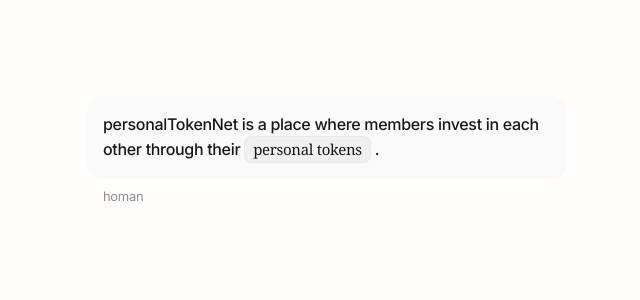
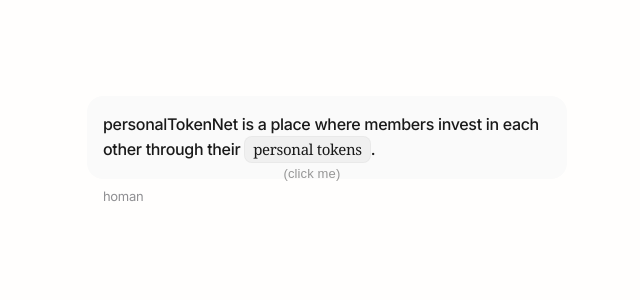
Before and after one commit to homan-uppu/personal-token-website, a Next.js app: page / in a window 1280 px wide. Shown: the top 300 px of the page, without its empty margins (313-953 px from the left). Built offline with nearby package versions, Linux system fonts and the light colour scheme.

Commit message:
click me on pill when user has never clicked a pill before

```diff
--- a/src/chat/Chat.module.css
+++ b/src/chat/Chat.module.css
@@ -46,11 +46,6 @@
   gap: 8px;
 }
 
-.componentCaption {
-  font-size: 12px;
-  color: rgba(0, 0, 0, 0.3);
-}
-
 .followUpsContainer {
   margin-top: 8px;
   margin-bottom: 24px;
--- a/src/chat/Pill/Pill.module.css
+++ b/src/chat/Pill/Pill.module.css
@@ -1,6 +1,7 @@
 .pillBubble {
   display: inline-block;
   background: #f0f0f0;
+  position: relative;
   border-radius: 8px;
   padding: 1px 8px;
   cursor: pointer;
@@ -9,6 +10,12 @@
   transition: box-shadow 0.2s, border-color 0.2s, background 0.2s;
   font-size: 15px;
   user-select: none;
+}
+
+.pillCaption {
+  position: absolute;
+  width: 100%;
+  left: calc(50% - 24px);
 }
 
 .pillBubble:hover,
--- a/src/chat/Pill/index.tsx
+++ b/src/chat/Pill/index.tsx
@@ -1,13 +1,20 @@
 import React from "react";
 import styles from "./Pill.module.css";
+import Caption from "@/components/Caption";
 
 interface PillProps {
   isExpanded: boolean;
   text: string;
   onClick?: () => void;
+  caption?: string;
 }
 
-const PillComp: React.FC<PillProps> = ({ isExpanded, text, onClick }) => {
+const PillComp: React.FC<PillProps> = ({
+  isExpanded,
+  text,
+  onClick,
+  caption,
+}) => {
   return (
     <div
       className={
@@ -18,6 +25,11 @@ const PillComp: React.FC<PillProps> = ({ isExpanded, text, onClick }) => {
       onClick={onClick}
     >
       <span>{text}</span>
+      {caption && (
+        <div className={styles.pillCaption}>
+          <Caption label={caption} />
+        </div>
+      )}
     </div>
   );
 };
--- a/src/chat/index.tsx
+++ b/src/chat/index.tsx
@@ -15,6 +15,7 @@ import PillComponent from "./Pill";
 import styles from "./Chat.module.css";
 import { dummyPersonalToken } from "@/util/models";
 import { PersonalTokenComp } from "@/components/PersonalToken";
+import Caption from "@/components/Caption";
 
 // Helper to check if an object is a Pill
 function isPill(item: any): item is Pill {
@@ -34,6 +35,8 @@ const Chat: React.FC = () => {
   const [expandedPills, setExpandedPills] = useState<
     Record<string, number | null>
   >({});
+  // State: track if user has ever clicked on a pill
+  const [hasEverClickedOnPill, setHasEverClickedOnPill] = useState(false);
 
   // Handler for pill click
   const handlePillClick = (
@@ -44,6 +47,9 @@ const Chat: React.FC = () => {
     // Only expand if not already expanded
     const pillKey = `${bubbleIdx}-${contentIdx}`;
     if (expandedPills[pillKey] != null) return;
+
+    // Mark that user has clicked a pill at least once
+    if (!hasEverClickedOnPill) setHasEverClickedOnPill(true);
 
     // Expand ALL expansions in the expanded array
     pill.expanded.forEach((expansion, expansionIdx) => {
@@ -83,6 +89,8 @@ const Chat: React.FC = () => {
     setExpandedPills((prev) => ({ ...prev, [pillKey]: 0 }));
   };
 
+  const clickMeLabel = <Caption label="(click me)" />;
+
   // Render a single bubble's content
   const renderContent = (
     content: (ContentItem | Pill)[],
@@ -105,7 +113,7 @@ const Chat: React.FC = () => {
           return (
             <div key={idx} className={styles.component}>
               <PersonalTokenComp token={dummyPersonalToken} />
-              <span className={styles.componentCaption}>(click me)</span>
+              {clickMeLabel}
             </div>
           );
         }
@@ -136,8 +144,9 @@ const Chat: React.FC = () => {
             <PillComponent
               isExpanded={isExpanded}
               text={item.text}
+              caption={!hasEverClickedOnPill ? "(click me)" : undefined}
               onClick={() => handlePillClick(bubbleIdx, idx, item)}
-            />{" "}
+            />
           </React.Fragment>
         );
       }
--- /dev/null
+++ b/src/components/Caption/Caption.module.css
@@ -0,0 +1,6 @@
+.container {
+  font-size: 13px;
+  color: rgba(0, 0, 0, 0.4);
+  letter-spacing: 0.01em;
+  font-family: sans-serif;
+}
--- /dev/null
+++ b/src/components/Caption/index.tsx
@@ -0,0 +1,13 @@
+import React from "react";
+
+import styles from "./Caption.module.css";
+
+interface CaptionProps {
+  label: React.ReactNode;
+}
+
+const Caption: React.FC<CaptionProps> = ({ label }) => (
+  <span className={styles.container}>{label}</span>
+);
+
+export default Caption;
```
